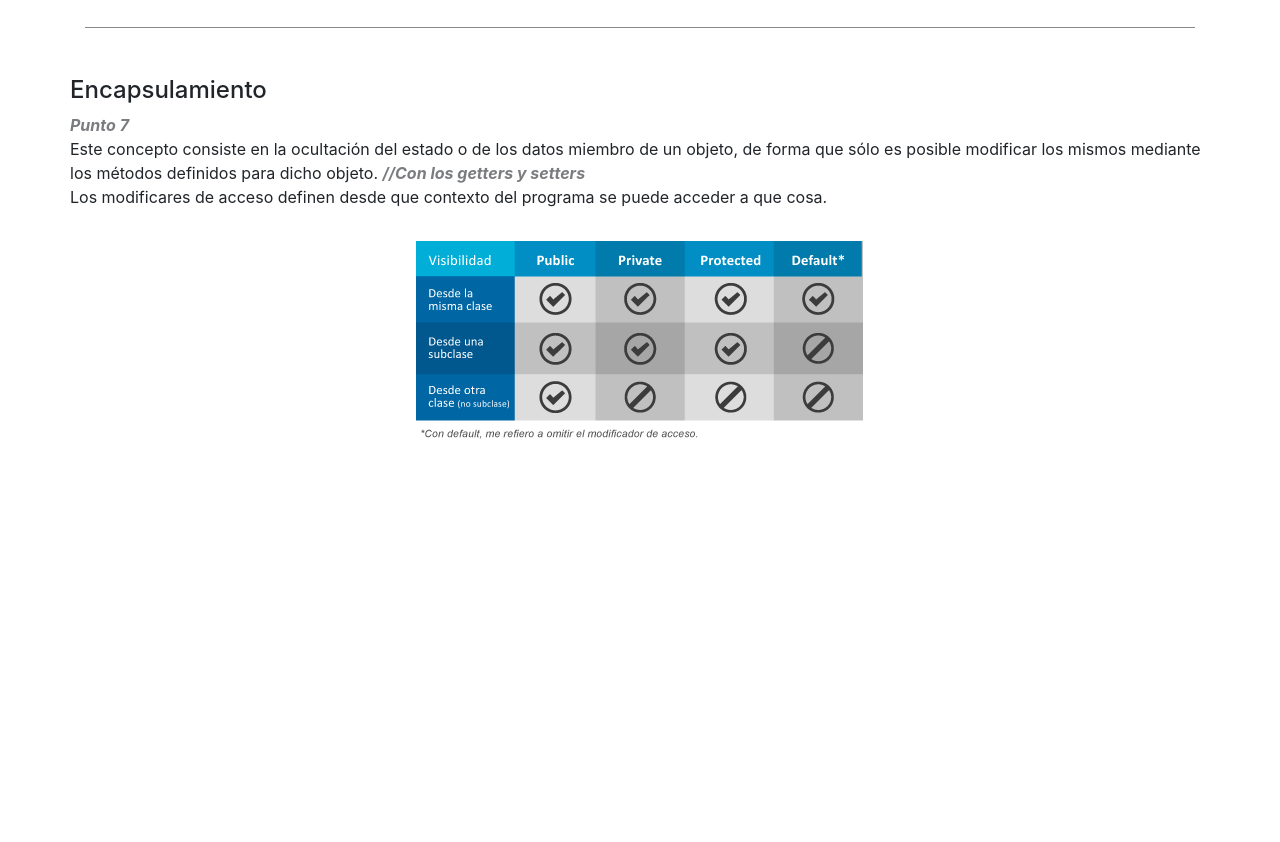
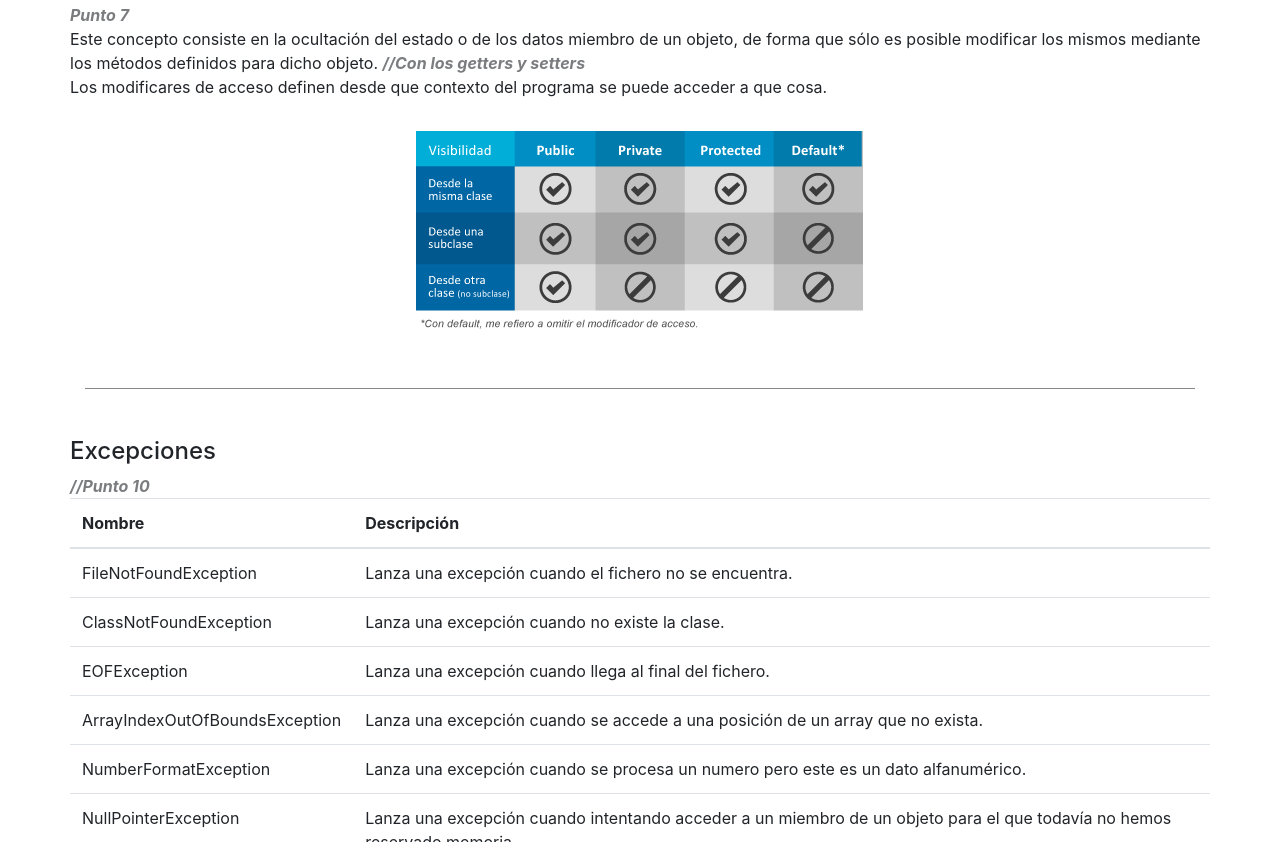
Before and after one commit to JamaHCS/apuntes, a website: page Programacion/POO.html in a window 1280 px wide. Shown: the part 5180-6022 px from the top of the page. Before the commit the page ends 5664 px from the top, so only its background shows below. Drawn offline with Linux system fonts and the light colour scheme.

Commit message:
commit genérico

```diff
--- a/Programacion/POO.html
+++ b/Programacion/POO.html
@@ -372,7 +372,7 @@ public class Car extends Vehicle {
                 <h4>Polimorfismo</h4>
                 <p>
                     <span class="comment">
-                        //Punto 5
+                        //Punto 5 y 9
                     </span>
                 </p>
                 <p>
@@ -448,10 +448,11 @@ public final static int pi = 3.141592;
 </code>
                     </pre>
                     </div>
+                    <div class="text-right ml-3">
                         <p class="d-block">
                             Aquí estamos viendo su uso en los atributos de la clase math, clase propia del JDK de Java.
                         </p>
-                    <ul>
+                        <ul class="viñetasright">
                             Demás usos del <span class="highlighted">Static</span>.
                             <li>Constantes (en combinación con <span class="highlighted"></span>final</span>).</li>
                             <li>Singletons (objetos de que se debería usar una sola instancia).</li>
@@ -459,6 +460,7 @@ public final static int pi = 3.141592;
                             <li>Metodos globales.</li>
                             <li>Clases internas públicas.</li>
                         </ul>
+                    </div>
                 </div>
             </div>
         </div>
@@ -480,6 +482,132 @@ public final static int pi = 3.141592;
                 </div>
             </div>
         </div>
+
+        <div class="separated upper"></div>
+
+        <div class="row">
+            <div class="col">
+                <div class="row">
+                    <div>
+                        <h4>Excepciones</h4>
+                        <span class="comment">//Punto 10</span>
+                    </div>
+                    <table class="table">
+                        <thead>
+                            <tr>
+                                <th scope="col">
+                                    <div>Nombre</div>
+                                </th>
+                                <th scope="col">
+                                    <div>
+                                        Descripción
+                                    </div>
+                                </th>
+                            </tr>
+                        </thead>
+                        <tr>
+                            <td>
+                                <div>
+                                    FileNotFoundException
+                                </div>
+                            </td>
+                            <td>
+                                <div>
+                                    Lanza una excepción cuando el fichero no se encuentra.
+                                </div>
+                            </td>
+                        </tr>
+                        <tr>
+                            <td>
+                                <div>
+                                    ClassNotFoundException
+                                </div>
+                            </td>
+                            <td>
+                                <div>
+                                    Lanza una excepción cuando no existe la clase.
+                                </div>
+                            </td>
+                        </tr>
+                        <tr>
+                            <td>
+                                <div>
+                                    EOFException
+                                </div>
+                            </td>
+                            <td>
+                                <div>
+                                    Lanza una excepción cuando llega al final del fichero.
+                                </div>
+                            </td>
+                        </tr>
+                        <tr>
+                            <td>
+                                <div>
+                                    ArrayIndexOutOfBoundsException
+                                </div>
+                            </td>
+                            <td>
+                                <div>
+                                    Lanza una excepción cuando se accede a una posición de un array que no exista.
+                                </div>
+                            </td>
+                        </tr>
+                        <tr>
+                            <td>
+                                <div>
+                                    NumberFormatException
+                                </div>
+                            </td>
+                            <td>
+                                <div>
+                                    Lanza una excepción cuando se procesa un numero pero este es un dato alfanumérico.
+                                </div>
+                            </td>
+                        </tr>
+                        <tr>
+                            <td>
+                                <div>
+                                    NullPointerException
+                                </div>
+                            </td>
+                            <td>
+                                <div>
+                                    Lanza una excepción cuando intentando acceder a un miembro de un objeto para el que
+                                    todavía no hemos reservado memoria.
+                                </div>
+                            </td>
+                        </tr>
+                        <tr>
+                            <td>
+                                <div>
+                                    IOException
+                                </div>
+                            </td>
+                            <td>
+                                <div>
+                                    Generaliza muchas excepciones anteriores. La ventaja es que no necesitamos controlar
+                                    cada una de las excepciones.
+                                </div>
+                            </td>
+                        </tr>
+                        <tr>
+                            <td>
+                                <div>
+                                    Excepcion
+                                </div>
+                            </td>
+                            <td>
+                                <div>
+                                    Es la clase padre de IOException y de otras clases. Tiene la misma ventaja que
+                                    IOException.
+                                </div>
+                            </td>
+                        </tr>
+                    </table>
+                </div>
+            </div>
+        </div>
     </div>
 </body>
 
--- a/styles.css
+++ b/styles.css
@@ -160,6 +160,14 @@ a:hover {
   padding: 0.5rem;
 }
 
+.viñetasright {
+  list-style: none;
+}
+
+.viñetasright li::after {
+  content: "    <---";
+}
+
 @media (max-width: 768px) {
   .leftMark {
     display: none;
```
Lines whose indentation alone changed are shown as unchanged.
